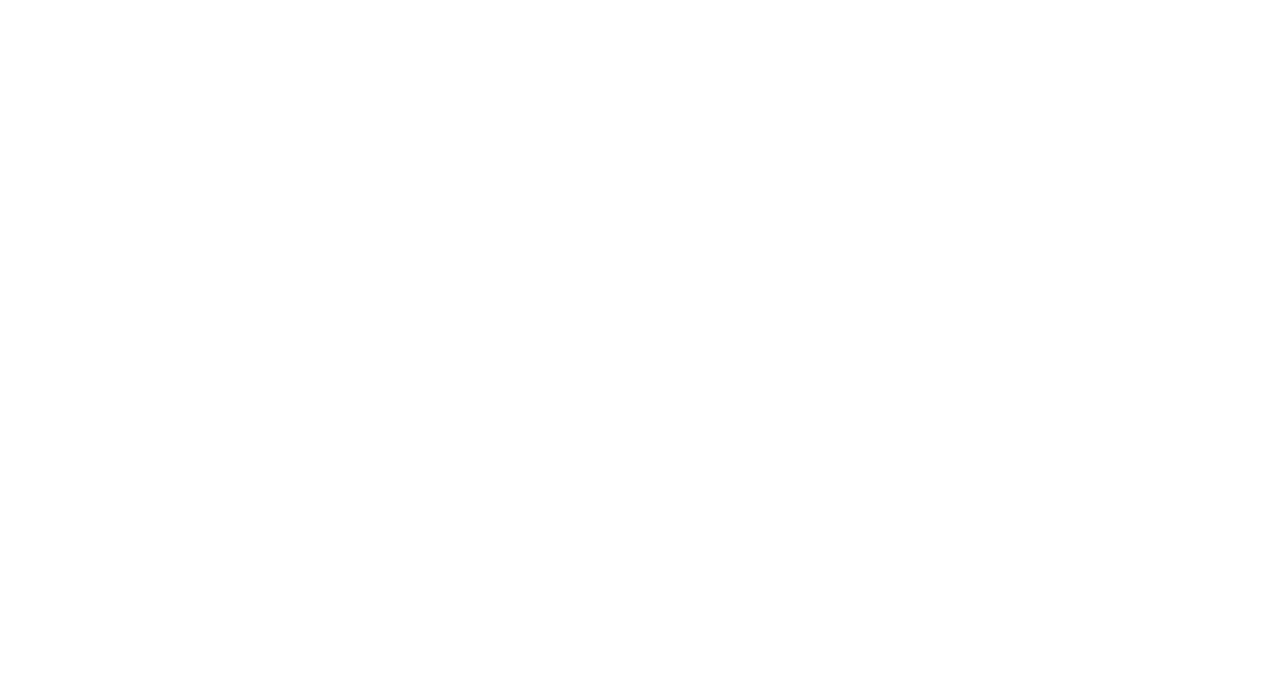
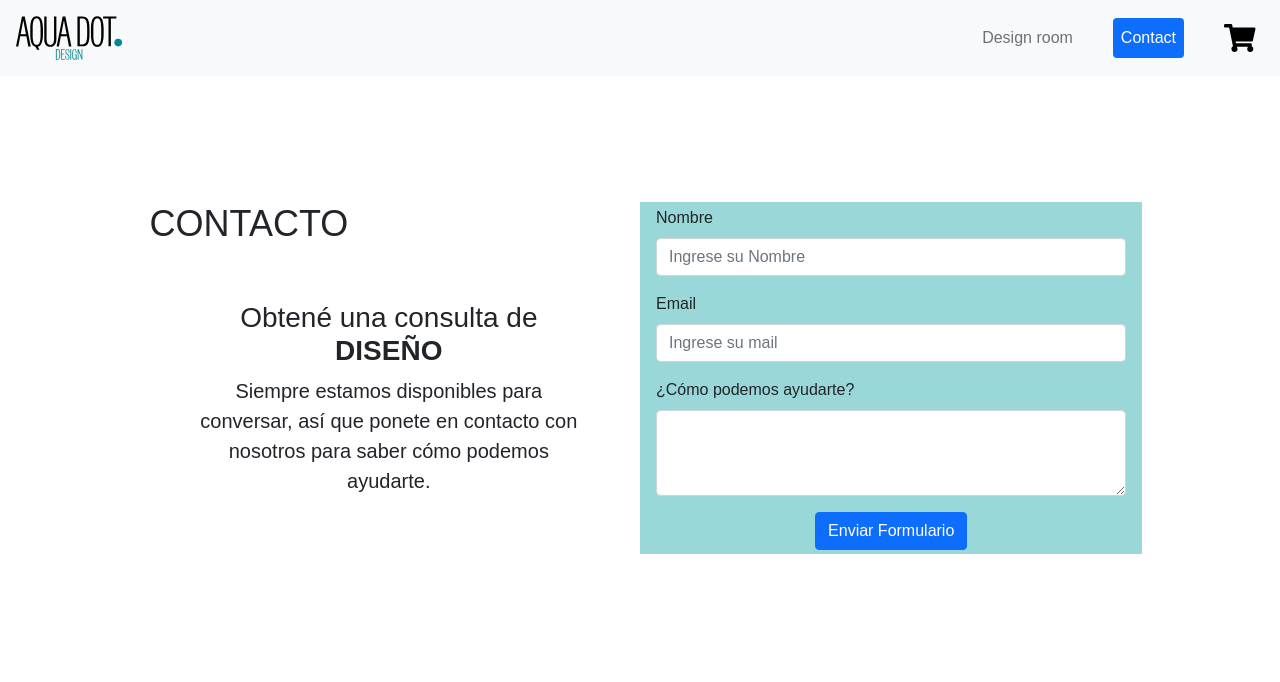
Before and after one commit to Bladvel/aquadot-store, a website: page pages/contacto.html in a window 1280 px wide. Drawn offline with nearby package versions, Linux system fonts and the light colour scheme.

Commit message:
Cree la pagina de contacto e integre EmailJS API

```diff
--- /dev/null
+++ b/js/contact.js
@@ -0,0 +1,17 @@
+// Codigo de prueba de EmailJS
+
+window.onload = function () {
+    document.getElementById('contact-form').addEventListener('submit', function (event) {
+        event.preventDefault();
+        // generate a five digit number for the contact_number variable
+        this.contact_number.value = Math.random() * 100000 | 0;
+        // these IDs from the previous steps
+        emailjs.sendForm('contact_service', 'contact_form', this)
+            .then(function () {
+                console.log('SUCCESS!');
+                alert('Su correo ha sido enviado con exito');
+            }, function (error) {
+                console.log('FAILED...', error);
+            });
+    });
+}
--- a/pages/contacto.html
+++ b/pages/contacto.html
@@ -7,8 +7,10 @@
     <meta name="viewport" content="width=device-width, initial-scale=1.0">
 
     <!-- SEO -->
-    <meta name="keywords" content="AQUA DOT DISENO DISEÑO EMPRESA PERSONALIZACION MOCK PROMOCION ITEM MUESTRAS CONTACTO">
-    <meta name="description" content="Aqua Dot Design: Solicite un presupuesto para su proyecto y nos pondremos a trabajar de inmediato en la elaboración de increíbles ideas de diseño para usted.">
+    <meta name="keywords"
+        content="AQUA DOT DISENO DISEÑO EMPRESA PERSONALIZACION MOCK PROMOCION ITEM MUESTRAS CONTACTO">
+    <meta name="description"
+        content="Aqua Dot Design: Solicite un presupuesto para su proyecto y nos pondremos a trabajar de inmediato en la elaboración de increíbles ideas de diseño para usted.">
     <!-- Favicon -->
     <link rel="icon" href="images/favicon.ico">
 
@@ -25,10 +27,107 @@
     <!-- My CSS -->
     <link rel="stylesheet" href="../css/styles.css">
 
+    <!-- EmailJS integration -->
+    <script type="text/javascript" src="https://cdn.jsdelivr.net/npm/@emailjs/browser@3/dist/email.min.js"></script>
+    <script type="text/javascript">
+        (function () {
+            emailjs.init("bFx5gc_Ip9K_Xuhfv");
+        })();
+    </script>
+
+
+
     <title>AQUA DOT | CONTACTO</title>
 </head>
 
 <body>
+
+    <!-- HEADER -->
+    <header class="sticky-top">
+        <nav class="navbar navbar-expand-sm navbar-light bg-light p-0">
+            <div class="container-fluid p-0">
+                <a class="navbar-brand p-3" href="../index.html">
+                    <img src="../images/aqua-logo.svg " style="height: 44px; width: 106px" alt="Logo Aqua Dot" />
+                </a>
+
+                <div>
+                    <a class="nav-item d-sm-none" href="shoppingCart.html">
+                        <img src="../images/cart.svg" alt="shopping cart icon" />
+                    </a>
+                    <button class="navbar-toggler mx-3" type="button" data-bs-toggle="collapse"
+                        data-bs-target="#navbarTogglerContacto" aria-controls="navbarTogglerContacto"
+                        aria-expanded="false" aria-label="Toggle navigation">
+                        <span class="navbar-toggler-icon"></span>
+                    </button>
+                </div>
+
+                <div class="collapse navbar-collapse justify-content-end col" id="navbarTogglerContacto">
+                    <ul class="navbar-nav nav-pills align-items-center">
+                        <li class="nav-item px-3">
+                            <a class="nav-link" href="designRoom.html">Design room</a>
+                        </li>
+                        <li class="nav-item px-3">
+                            <a class="nav-link active" aria-current="page" href="contacto.html">Contact</a>
+                        </li>
+                        <li class="nav-item px-3 d-none d-sm-block">
+                            <a class="nav-link  " href="shoppingCart.html">
+                                <img src="../images/cart.svg" alt="shopping cart icon" />
+                            </a>
+                        </li>
+                    </ul>
+                </div>
+            </div>
+        </nav>
+    </header>
+
+    <!-- Form -->
+
+    <div id="contactoBody" class="container-fluid overflow-hidden">
+
+        <div class="row marginBody">
+            <div class="col-md-6 text-center">
+                <div class="row">
+                    <div class="col-12">
+                        <h1 class="text-start">CONTACTO</h1>
+                    </div>
+                </div>
+                <div class="row h-50 p-5">
+                    <div class="col-12">
+                        <h2 class="h3">Obtené una consulta de <span class="fw-bold">DISEÑO</span></h2>
+                        <p class="lead mb-0">
+                            Siempre estamos disponibles para conversar, así que ponete en contacto con
+                            nosotros para saber cómo podemos ayudarte.
+                        </p>
+                    </div>
+                </div>
+            </div>
+
+            <!-- form -->
+            <div class="col-md-6 aquaBackground">
+                <form id="contact-form" class="row g-3 p-1">
+                    <div class="col-12">
+                        <input type="hidden" name="contact_number">
+                        <label for="inputName" class="form-label">Nombre</label>
+                        <input type="text" class="form-control" id="inputName" name="user_name"
+                            placeholder="Ingrese su Nombre">
+                    </div>
+                    <div class="col-12">
+                        <label for="inputEmail" class="form-label">Email</label>
+                        <input type="email" class="form-control" id="inputEmail" name="user_email"
+                            placeholder="Ingrese su mail">
+                    </div>
+                    <div class="col-12">
+                        <label for="textHelp" class="form-label"> ¿Cómo podemos ayudarte?</label>
+                        <textarea class="form-control" id="textHelp" name="message" rows="3"></textarea>
+                    </div>
+                    <div class="col d-flex justify-content-center">
+                        <button type="submit" class="btn btn-primary ">Enviar Formulario</button>
+                    </div>
+                </form>
+            </div>
+        </div>
+    </div>
+
 
     <!-- Bootstrap JS-->
     <script src="https://cdn.jsdelivr.net/npm/@popperjs/core@2.9.2/dist/umd/popper.min.js"
@@ -38,6 +137,10 @@
         integrity="sha384-cVKIPhGWiC2Al4u+LWgxfKTRIcfu0JTxR+EQDz/bgldoEyl4H0zUF0QKbrJ0EcQF" crossorigin="anonymous">
     </script>
 
+    <!-- My scripts -->
+
+    <script src="../js/contact.js"></script>
+
 </body>
 
 </html>
--- a/scss/_global.scss
+++ b/scss/_global.scss
@@ -3,6 +3,10 @@
     margin: 0;
     padding: 0;
     box-sizing: border-box;
+}
+
+.marginBody{
+    margin: 10%;
 }
     /* UTILITIES */
 
```
Also changed, not shown: css/styles.css.
